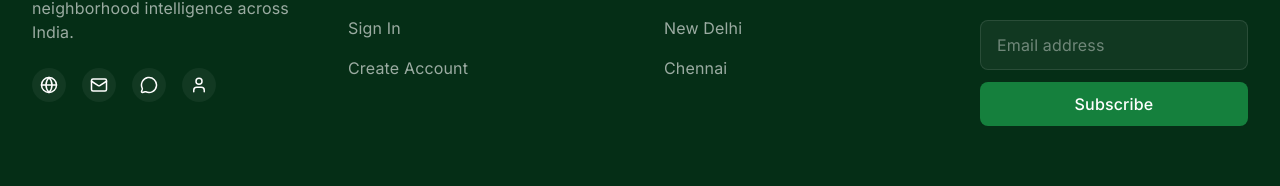
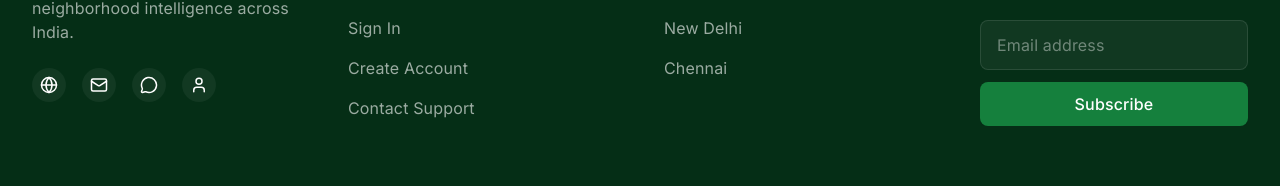
Before and after one commit to devisingh2007/neighborhoodIQ, a React (Vite) app in the folder client/: page /place/powai in a window 1280 px wide. Shown: the part 3855-4041 px from the top of the page. Built offline with nearby package versions, Linux system fonts and the light colour scheme.

Commit message:
style: add support link to footer platform section for better accessibility

```diff
--- a/client/src/components/layout/Footer.jsx
+++ b/client/src/components/layout/Footer.jsx
@@ -60,6 +60,7 @@ const Footer = () => {
               <li><Link to="/compare" className="hover:text-brand-400 transition-colors">Comparison Tool</Link></li>
               <li><Link to="/login" className="hover:text-brand-400 transition-colors">Sign In</Link></li>
               <li><Link to="/register" className="hover:text-brand-400 transition-colors">Create Account</Link></li>
+              <li><Link to="/support" className="hover:text-brand-400 transition-colors">Contact Support</Link></li>
             </ul>
           </FooterSection>
 
```
